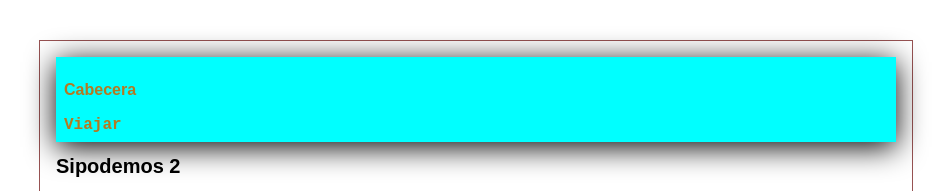
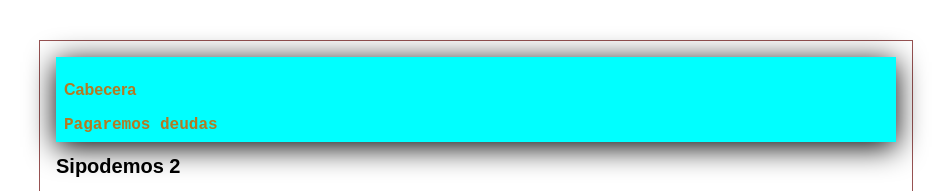
Before and after one commit to Sr0Horus/pruebas-de-git, a plain HTML site: page index.html in a window 1280 px wide. Shown: the top 191 px of the page, without its empty margins (164-1115 px from the left). Drawn offline with Linux system fonts and the light colour scheme.

Commit message:
cambiamos span

```diff
--- a/index.html
+++ b/index.html
@@ -9,7 +9,7 @@
 <body>
     <div id="container">
         <div id="cabecera">
-            <p>Cabecera</p> <samp>Viajar</samp>
+            <p>Cabecera</p> <samp>Pagaremos deudas</samp>
         </div>
         <div id="post">
         <h1>Sipodemos 2</h1>
```
